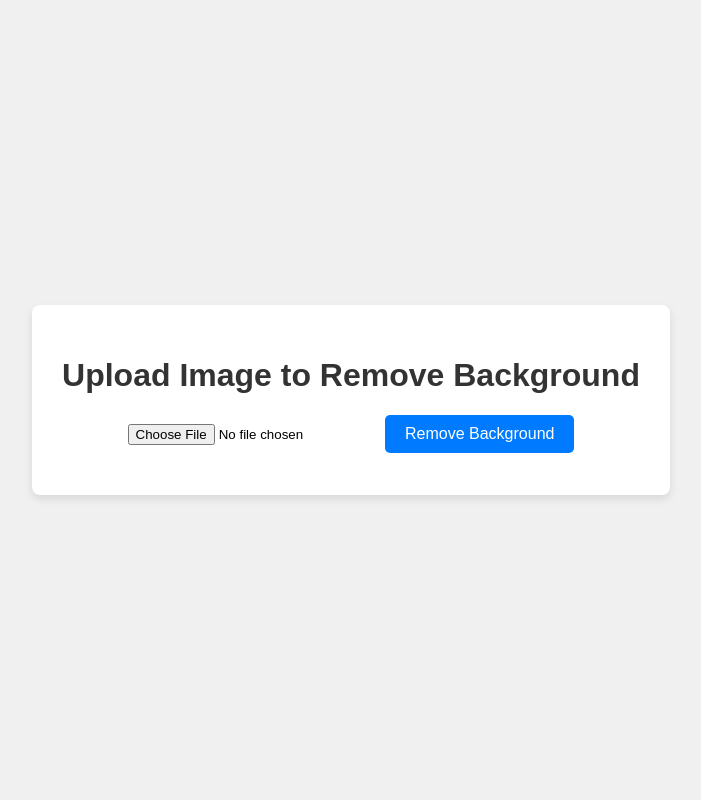
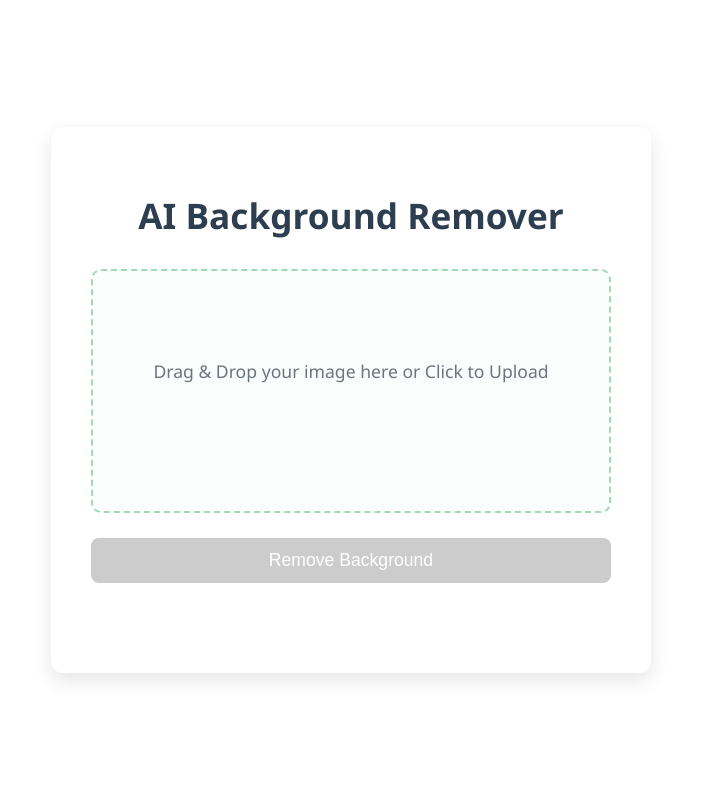
Before and after one commit to vedants556/remove.bg, a Flask app: page / in a window 1280 px wide. Shown: the whole page, without its empty margins (289-990 px from the left). Run offline with Flask 3, Linux system fonts and the light colour scheme.

Commit message:
working version 1

```diff
--- a/app.py
+++ b/app.py
@@ -1,4 +1,4 @@
-from flask import Flask, render_template, request, send_from_directory
+from flask import Flask, render_template, request, send_from_directory, jsonify, url_for
 from rembg import remove
 from PIL import Image
 import os
@@ -7,10 +7,18 @@ import uuid # For unique filenames
 app = Flask(__name__)
 app.config['UPLOAD_FOLDER'] = 'static/uploads' # Folder to temporarily store images
 app.config['PROCESSED_FOLDER'] = 'static/processed' # Folder to store processed images
+app.config['MAX_CONTENT_LENGTH'] = 16 * 1024 * 1024  # 16 MB limit for uploads
 
 # Create folders if they don't exist
 os.makedirs(app.config['UPLOAD_FOLDER'], exist_ok=True)
 os.makedirs(app.config['PROCESSED_FOLDER'], exist_ok=True)
+
+# Allowed image extensions
+ALLOWED_EXTENSIONS = {'png', 'jpg', 'jpeg'}
+
+def allowed_file(filename):
+    return '.' in filename and \
+           filename.rsplit('.', 1)[1].lower() in ALLOWED_EXTENSIONS
 
 @app.route('/')
 def index():
@@ -19,11 +27,15 @@ def index():
 @app.route('/upload', methods=['POST'])
 def upload_image():
     if 'image' not in request.files:
-        return "No image part in the request", 400
+        return jsonify({"success": False, "message": "No file part in the request"}), 400
 
     file = request.files['image']
+
     if file.filename == '':
-        return "No selected file", 400
+        return jsonify({"success": False, "message": "No selected file"}), 400
+
+    if not allowed_file(file.filename):
+        return jsonify({"success": False, "message": "Invalid file type. Only PNG, JPG, JPEG are allowed."}), 400
 
     if file:
         unique_filename = str(uuid.uuid4()) + os.path.splitext(file.filename)[1]
@@ -34,18 +46,26 @@ def upload_image():
             input_image = Image.open(input_path)
             output_image = remove(input_image)
 
-            # ...
-            # processed_filename = "processed_" + unique_filename # Original line
-            processed_filename = "processed_" + os.path.splitext(unique_filename)[0] + ".png" # Change extension to .png
+            # Ensure output is PNG for transparency
+            processed_filename = "processed_" + os.path.splitext(unique_filename)[0] + ".png"
             output_path = os.path.join(app.config['PROCESSED_FOLDER'], processed_filename)
-            output_image.save(output_path, format="PNG") # Explicitly save as PNG
-            # ...
+            output_image.save(output_path, format="PNG")
+
             # Clean up the uploaded file
             os.remove(input_path)
 
-            return render_template('index.html', processed_image=f'processed/{processed_filename}')
+            return jsonify({
+                "success": True,
+                "message": "Background removed successfully!",
+                "processed_image_url": url_for('static', filename=f'processed/{processed_filename}')
+            })
         except Exception as e:
-            return f"Error processing image: {e}", 500
+            # Clean up the uploaded file even if processing fails
+            if os.path.exists(input_path):
+                os.remove(input_path)
+            return jsonify({"success": False, "message": f"Error processing image: {e}"}), 500
+
+    return jsonify({"success": False, "message": "An unexpected error occurred."}), 500
 
 if __name__ == '__main__':
-    app.run(debug=True) # debug=True for development, turn off for production
+    app.run(debug=True)
--- /dev/null
+++ b/static/script.js
@@ -0,0 +1,175 @@
+document.addEventListener('DOMContentLoaded', () => {
+    const dropZone = document.getElementById('drop-zone');
+    const fileInput = document.getElementById('file-input');
+    const uploadButton = document.getElementById('upload-button');
+    const imagePreview = document.getElementById('image-preview');
+    const previewContainer = document.getElementById('preview-container');
+    const fileNameDisplay = document.getElementById('file-name-display');
+    const progressBar = document.getElementById('progress-bar');
+    const progressText = document.getElementById('progress-text');
+    const progressContainer = document.getElementById('progress-container');
+    const messageContainer = document.getElementById('message-container');
+    const resultSection = document.getElementById('result-section');
+
+    let selectedFile = null;
+
+    // --- Helper Functions ---
+
+    function showMessage(message, type) {
+        messageContainer.innerHTML = `<div class="alert alert-${type}">${message}</div>`;
+        // Clear message after a few seconds
+        setTimeout(() => {
+            messageContainer.innerHTML = '';
+        }, 5000);
+    }
+
+    function resetUI() {
+        selectedFile = null;
+        fileInput.value = ''; // Clear file input
+        imagePreview.src = '#';
+        previewContainer.style.display = 'none';
+        fileNameDisplay.textContent = '';
+        uploadButton.disabled = true;
+        progressContainer.style.display = 'none';
+        progressBar.style.width = '0%';
+        progressText.textContent = '0%';
+        messageContainer.innerHTML = '';
+        if (resultSection) {
+            resultSection.style.display = 'none'; // Hide previous result
+        }
+    }
+
+    function handleFile(file) {
+        resetUI(); // Reset UI before processing new file
+
+        if (!file) {
+            showMessage("No file selected.", "error");
+            return;
+        }
+
+        if (!file.type.startsWith('image/')) {
+            showMessage("Please upload an image file (e.g., JPG, PNG).", "error");
+            return;
+        }
+
+        selectedFile = file;
+        fileNameDisplay.textContent = selectedFile.name;
+        uploadButton.disabled = false;
+        previewContainer.style.display = 'block';
+
+        const reader = new FileReader();
+        reader.onload = (e) => {
+            imagePreview.src = e.target.result;
+        };
+        reader.readAsDataURL(file);
+    }
+
+    // --- Event Listeners ---
+
+    // Click to select file
+    dropZone.addEventListener('click', () => {
+        fileInput.click();
+    });
+
+    fileInput.addEventListener('change', (e) => {
+        if (e.target.files.length > 0) {
+            handleFile(e.target.files[0]);
+        }
+    });
+
+    // Drag and drop functionality
+    dropZone.addEventListener('dragover', (e) => {
+        e.preventDefault();
+        dropZone.classList.add('drag-over');
+    });
+
+    dropZone.addEventListener('dragleave', () => {
+        dropZone.classList.remove('drag-over');
+    });
+
+    dropZone.addEventListener('drop', (e) => {
+        e.preventDefault();
+        dropZone.classList.remove('drag-over');
+        if (e.dataTransfer.files.length > 0) {
+            handleFile(e.dataTransfer.files[0]);
+        }
+    });
+
+    // Upload button click
+    uploadButton.addEventListener('click', async () => {
+        if (!selectedFile) {
+            showMessage("Please select an image first.", "warning");
+            return;
+        }
+
+        progressContainer.style.display = 'block';
+        progressBar.style.width = '0%';
+        progressText.textContent = '0%';
+        uploadButton.disabled = true; // Disable during upload
+        messageContainer.innerHTML = ''; // Clear previous messages
+        if (resultSection) {
+            resultSection.style.display = 'none';
+        }
+
+        const formData = new FormData();
+        formData.append('image', selectedFile);
+
+        try {
+            const xhr = new XMLHttpRequest();
+            xhr.open('POST', '/upload', true);
+
+            xhr.upload.addEventListener('progress', (event) => {
+                if (event.lengthComputable) {
+                    const percent = Math.round((event.loaded / event.total) * 100);
+                    progressBar.style.width = `${percent}%`;
+                    progressText.textContent = `${percent}%`;
+                }
+            });
+
+            xhr.onreadystatechange = () => {
+                if (xhr.readyState === 4) {
+                    console.log("XHR Response Text:", xhr.responseText); // Check raw response
+                    try {
+                        const response = JSON.parse(xhr.responseText);
+                        console.log("Parsed JSON Response:", response); // Check parsed object
+                        console.log("Response Success:", response.success); // Check success status
+                        console.log("Processed Image URL:", response.processed_image_url); // Check URL
+
+                        if (response.success) {
+                            console.log("Success path taken. Updating result section.");
+                            showMessage(response.message, "success");
+                            if (resultSection) {
+                                console.log("resultSection element found. Updating innerHTML.");
+                                resultSection.innerHTML = `
+                                    <h2>Your Processed Image:</h2>
+                                    <img src="${response.processed_image_url}" alt="Processed Image">
+                                    <a href="${response.processed_image_url}" download>Download Image</a>
+                                `;
+                                resultSection.style.display = 'block';
+                                console.log("resultSection display set to block.");
+                            } else {
+                                console.log("ERROR: resultSection element not found!");
+                            }
+                        } else {
+                            console.log("Error path taken. Displaying error message.");
+                            showMessage(response.message, "error");
+                        }
+                    } catch (e) {
+                        console.error("Error parsing JSON or updating UI:", e);
+                        showMessage("An unexpected client-side error occurred. Please try again.", "error");
+                    }
+                }
+            };
+
+            xhr.send(formData);
+
+        } catch (error) {
+            uploadButton.disabled = false;
+            progressContainer.style.display = 'none';
+            showMessage(`An error occurred: ${error.message}`, "error");
+        }
+    });
+
+    // Initial UI state
+    resetUI();
+});
--- a/static/style.css
+++ b/static/style.css
@@ -1,55 +1,211 @@
 body {
-    font-family: sans-serif;
+    font-family: 'Segoe UI', Tahoma, Geneva, Verdana, sans-serif;
     display: flex;
     justify-content: center;
     align-items: center;
     min-height: 100vh;
-    background-color: #f0f0f0;
+    background: linear-gradient to bottom right, #f4f7f6, #e9ecef;
     margin: 0;
+    color: #333;
 }
+
 .container {
     background-color: #fff;
+    padding: 40px;
+    border-radius: 12px;
+    box-shadow: 0 8px 20px rgba(0, 0, 0, 0.1);
+    text-align: center;
+    width: 100%;
+    max-width: 600px;
+    box-sizing: border-box;
+}
+
+h1 {
+    color: #2c3e50;
+    margin-bottom: 30px;
+    font-size: 2.2em;
+}
+
+/* --- Drop Zone Styles --- */
+.drop-zone {
+    border: 2px dashed #a0d9b4; /* Light green */
+    border-radius: 10px;
     padding: 30px;
+    cursor: pointer;
+    transition: background-color 0.3s ease, border-color 0.3s ease;
+    margin-bottom: 25px;
+    position: relative; /* For absolutely positioning the input */
+    display: flex;
+    flex-direction: column;
+    align-items: center;
+    justify-content: center;
+    min-height: 180px;
+    background-color: #f9fdfc; /* Very light green */
+}
+
+.drop-zone:hover,
+.drop-zone.drag-over {
+    background-color: #e6faf2; /* Lighter green on hover/drag */
+    border-color: #5cb87e; /* Darker green */
+}
+
+.drop-zone__prompt {
+    font-size: 1.1em;
+    color: #6c757d;
+    margin-bottom: 15px;
+}
+
+.drop-zone__input {
+    display: none; /* Hide the default file input */
+}
+
+.file-name-display {
+    margin-top: 10px;
+    font-size: 0.9em;
+    color: #555;
+    font-style: italic;
+}
+
+/* --- Image Preview Styles --- */
+.preview-container {
+    display: none; /* Hidden by default, shown by JS */
+    margin-top: 20px;
+    max-width: 100%;
+    overflow: hidden;
     border-radius: 8px;
-    box-shadow: 0 4px 8px rgba(0, 0, 0, 0.1);
+    border: 1px solid #e0e0e0;
+}
+
+.preview-container img {
+    max-width: 100%;
+    height: auto;
+    display: block;
+    border-radius: 8px;
+}
+
+/* --- Button Styles --- */
+button {
+    background-color: #28a745; /* Green */
+    color: white;
+    padding: 12px 25px;
+    border: none;
+    border-radius: 8px;
+    cursor: pointer;
+    font-size: 1.1em;
+    transition: background-color 0.3s ease, transform 0.2s ease;
+    width: 100%;
+    box-sizing: border-box;
+}
+
+button:hover:not(:disabled) {
+    background-color: #218838; /* Darker green */
+    transform: translateY(-2px);
+}
+
+button:disabled {
+    background-color: #cccccc;
+    cursor: not-allowed;
+}
+
+/* --- Progress Bar Styles --- */
+.progress-container {
+    display: none; /* Hidden by default, shown by JS */
+    width: 100%;
+    background-color: #e0e0e0;
+    border-radius: 5px;
+    margin-top: 25px;
+    overflow: hidden;
+    position: relative;
+    height: 25px;
+}
+
+.progress-bar {
+    width: 0%;
+    height: 100%;
+    background-color: #007bff; /* Blue */
+    border-radius: 5px;
     text-align: center;
+    color: white;
+    transition: width 0.3s ease;
+    line-height: 25px; /* Vertically center text */
 }
-h1 {
+
+.progress-text {
+    position: absolute;
+    width: 100%;
+    text-align: center;
+    line-height: 25px;
     color: #333;
+    font-weight: bold;
 }
-input[type="file"] {
-    margin-bottom: 20px;
+
+
+/* --- Message Container (for alerts) --- */
+.message-container {
+    margin-top: 20px;
+    min-height: 30px; /* Reserve space */
 }
-button {
-    background-color: #007bff;
-    color: white;
-    padding: 10px 20px;
-    border: none;
+
+.alert {
+    padding: 10px 15px;
     border-radius: 5px;
-    cursor: pointer;
-    font-size: 16px;
+    font-size: 0.95em;
+    margin-bottom: 10px;
+    text-align: left;
 }
-button:hover {
-    background-color: #0056b3;
+
+.alert-success {
+    background-color: #d4edda;
+    color: #155724;
+    border: 1px solid #c3e6cb;
 }
+
+.alert-error {
+    background-color: #f8d7da;
+    color: #721c24;
+    border: 1px solid #f5c6cb;
+}
+
+.alert-warning {
+    background-color: #fff3cd;
+    color: #856404;
+    border: 1px solid #ffeeba;
+}
+
+/* --- Result Section Styles --- */
 .result {
     margin-top: 30px;
+    padding-top: 20px;
+    border-top: 1px solid #eee;
+    display: none; /* Add this if it's not already there, to ensure it's hidden on initial load */
 }
+
+.result h2 {
+    color: #2c3e50;
+    margin-bottom: 20px;
+    font-size: 1.8em;
+}
+
 .result img {
     max-width: 100%;
     height: auto;
     border: 1px solid #ddd;
-    margin-top: 15px;
+    border-radius: 8px;
+    margin-bottom: 20px;
+    box-shadow: 0 2px 10px rgba(0, 0, 0, 0.05);
 }
+
 .result a {
     display: inline-block;
-    margin-top: 15px;
-    padding: 10px 15px;
-    background-color: #28a745;
+    padding: 10px 20px;
+    background-color: #007bff; /* Blue */
     color: white;
     text-decoration: none;
-    border-radius: 5px;
+    border-radius: 8px;
+    transition: background-color 0.3s ease, transform 0.2s ease;
 }
+
 .result a:hover {
-    background-color: #218838;
+    background-color: #0056b3; /* Darker blue */
+    transform: translateY(-2px);
 }
--- a/templates/index.html
+++ b/templates/index.html
@@ -3,24 +3,34 @@
 <head>
     <meta charset="UTF-8">
     <meta name="viewport" content="width=device-width, initial-scale=1.0">
-    <title>Remove Background</title>
+    <title>AI Background Remover</title>
     <link rel="stylesheet" href="{{ url_for('static', filename='style.css') }}">
+    <script src="{{ url_for('static', filename='script.js') }}" defer></script>
 </head>
 <body>
     <div class="container">
-        <h1>Upload Image to Remove Background</h1>
-        <form action="/upload" method="post" enctype="multipart/form-data">
-            <input type="file" name="image" accept="image/*" required>
-            <button type="submit">Remove Background</button>
-        </form>
+        <h1>AI Background Remover</h1>
 
-        {% if processed_image %}
-        <div class="result">
-            <h2>Your Processed Image:</h2>
-            <img src="{{ url_for('static', filename=processed_image) }}" alt="Processed Image">
-            <a href="{{ url_for('static', filename=processed_image) }}" download>Download Image</a>
+        <div class="drop-zone" id="drop-zone">
+            <span class="drop-zone__prompt">Drag & Drop your image here or Click to Upload</span>
+            <input type="file" name="image" id="file-input" accept="image/*" class="drop-zone__input">
+            <div class="preview-container" id="preview-container">
+                <img id="image-preview" src="#" alt="Image Preview">
+            </div>
+            <p id="file-name-display" class="file-name-display"></p>
         </div>
-        {% endif %}
-    </div>
+
+        <button type="button" id="upload-button" disabled>Remove Background</button>
+
+        <div class="progress-container" id="progress-container">
+            <div class="progress-bar" id="progress-bar"></div>
+            <span class="progress-text" id="progress-text">0%</span>
+        </div>
+
+        <div class="message-container" id="message-container"></div>
+
+        <div class="result" id="result-section">
+            </div>
+        </div>
 </body>
 </html>
```
